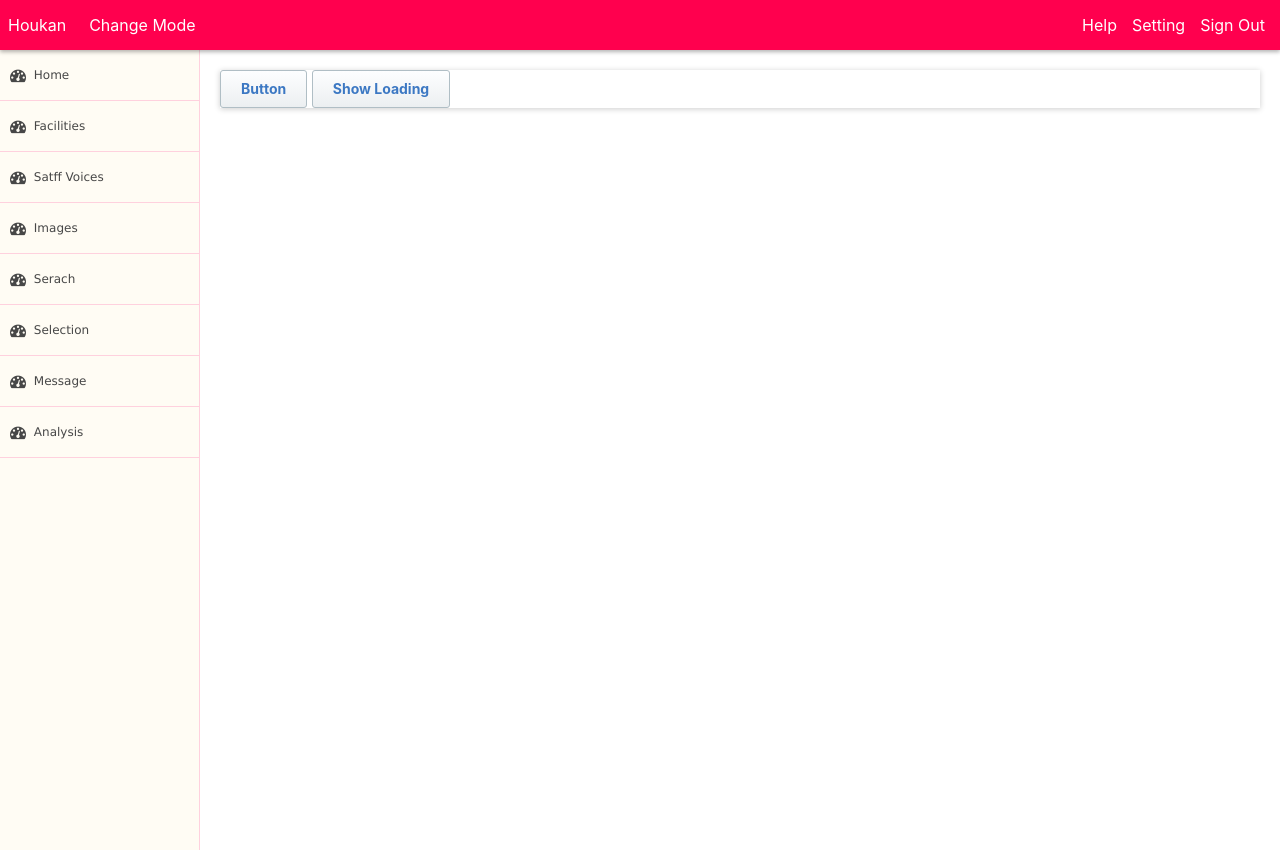
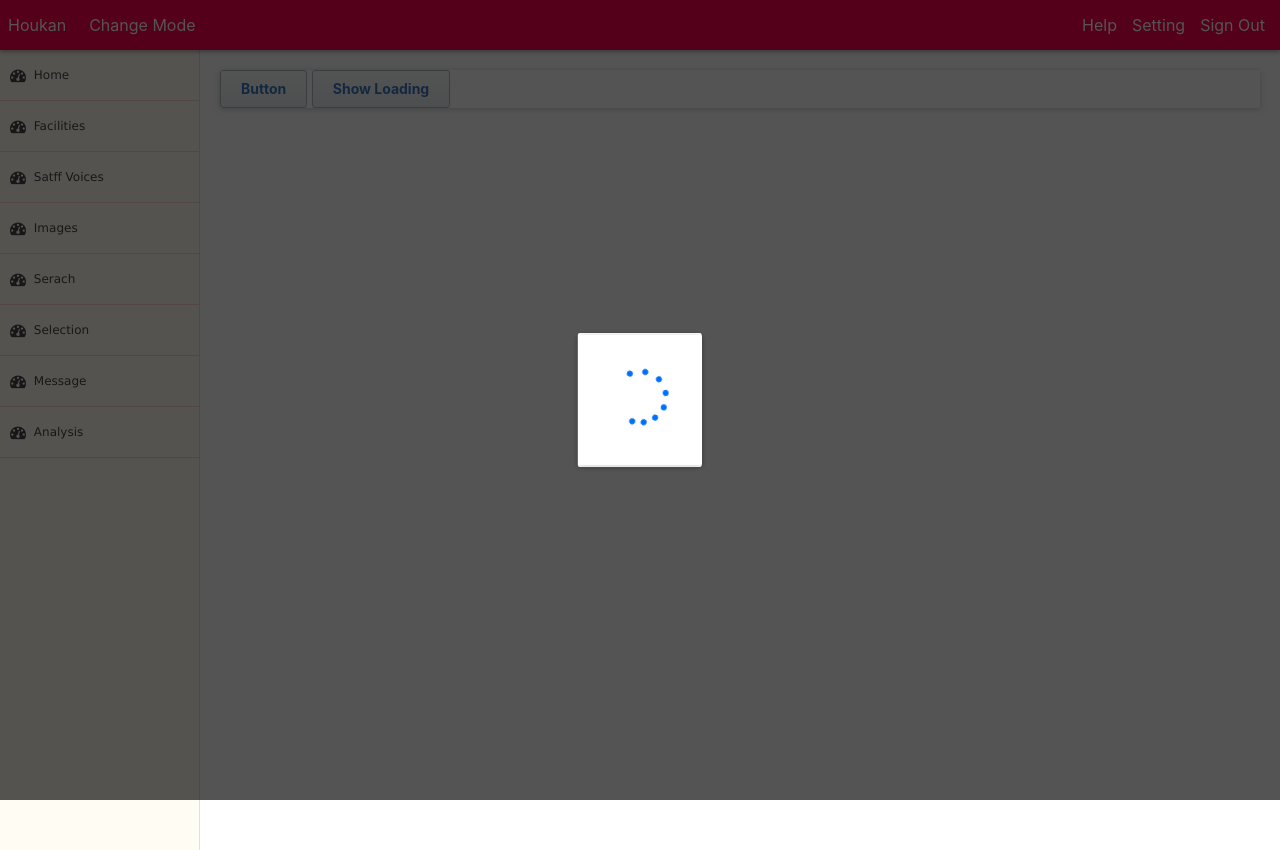
Before and after one commit to seasoftmayzinmarwin/seasoft-mayzin, a PHP site: page /popup.php in a window 1280 px wide. Run offline with PHP 8.4, Linux system fonts and the light colour scheme.

Commit message:
Update deisgn

```diff
--- a/css/style.css
+++ b/css/style.css
@@ -705,7 +705,8 @@
   position: absolute;
   top: 0;
   left: 0;
-  display: none;
+  display: block;
+  z-index: 999;
 }/* This wrapper is just only for popup */
 
 .h-popup-container {
@@ -717,7 +718,8 @@
   top: 50%;
   left: 50%;
   transform: translate(-50%, -50%);
-  display: none;
+  display: block;
+  z-index: 99999;
 }
 
 .h-popup-body {
--- a/index.php
+++ b/index.php
@@ -182,5 +182,6 @@
     </div>
   </div>
 </section><!-- .card-list -->
+</div>
 
 <?php include('layout/footer.php') ?>
```
